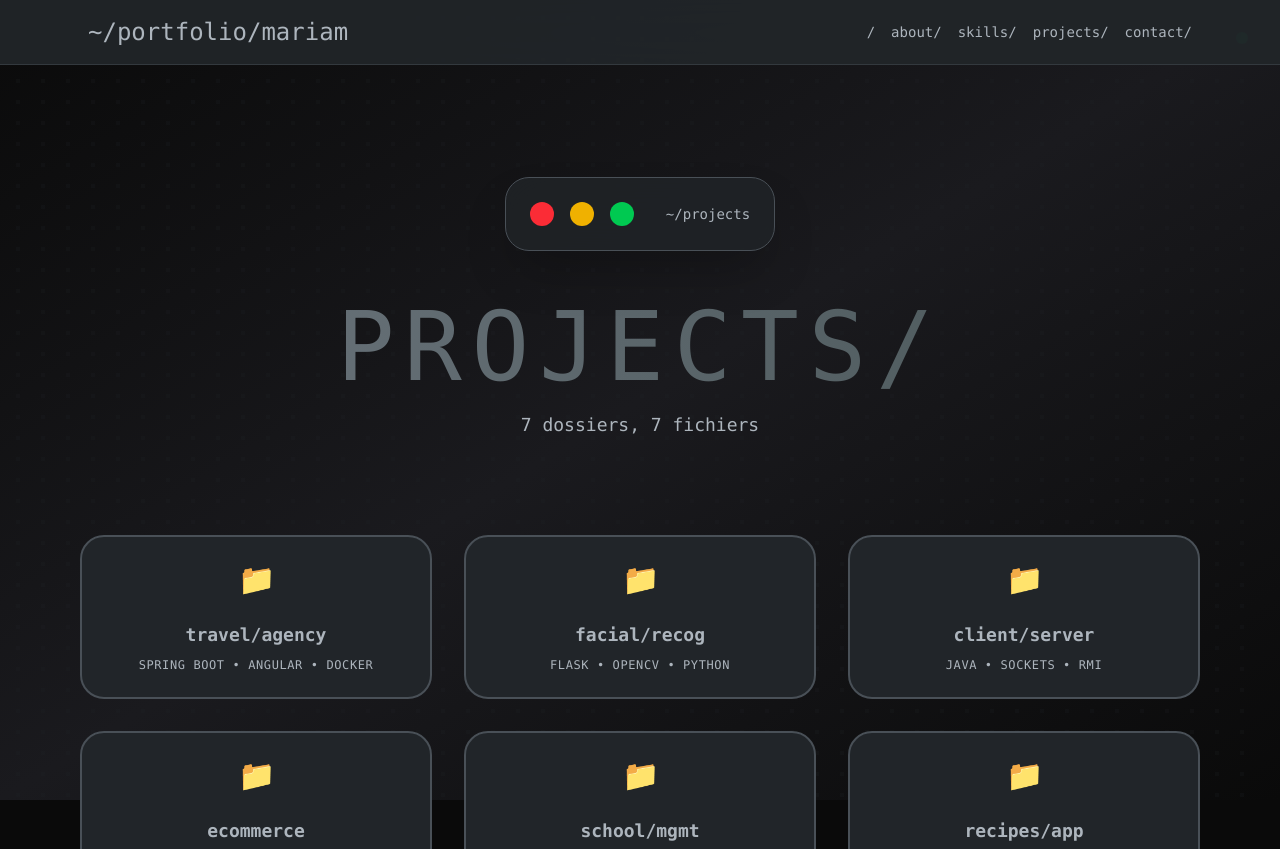
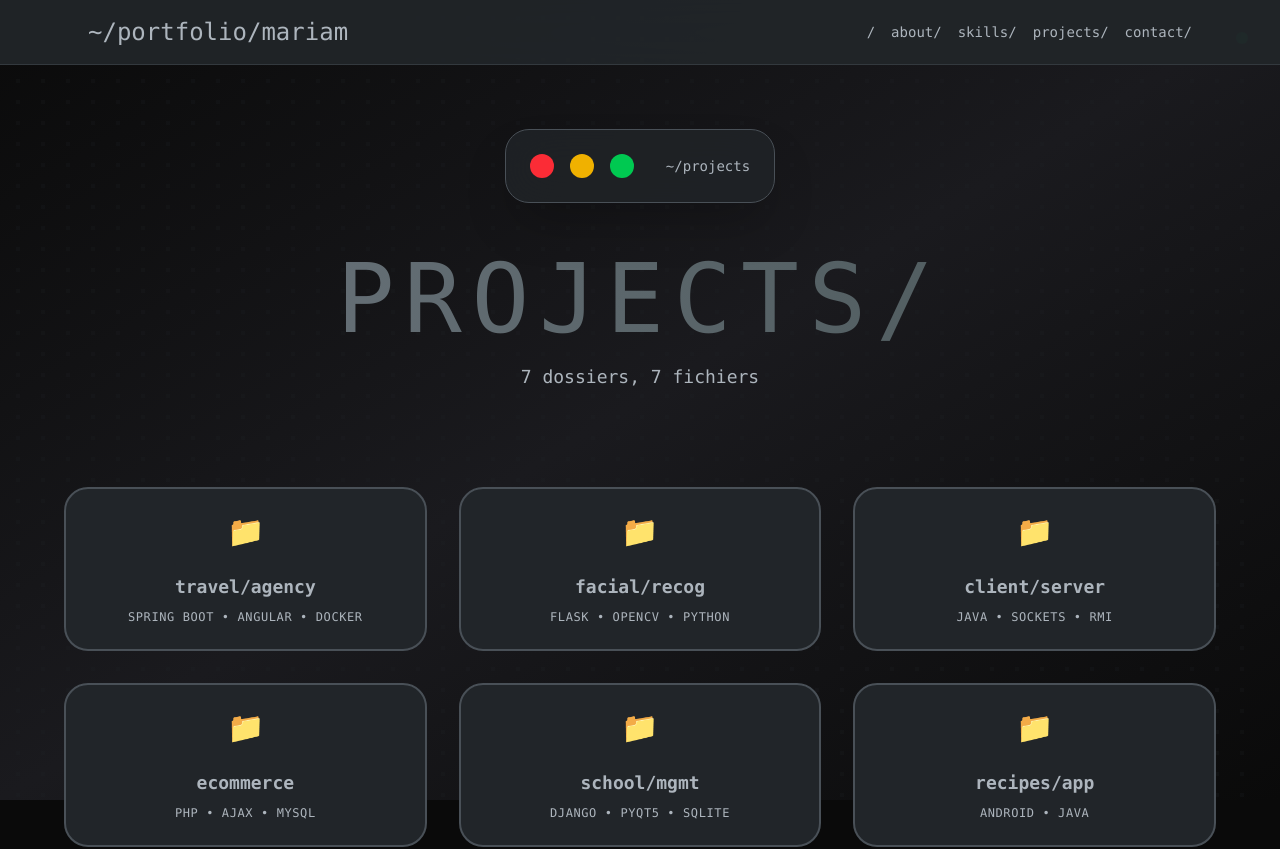
Before and after one commit to MariamChairi/my-portfolio, a Next.js app: page /projects in a window 1280 px wide. Shown: the top 849 px of the page. Built offline with nearby package versions, Linux system fonts and the light colour scheme.

Commit message:
Fix div structure in page.tsx

```diff
--- a/app/projects/page.tsx
+++ b/app/projects/page.tsx
@@ -79,7 +79,7 @@
   }, [selected])
 
   return (
-    <div className="max-w-6xl mx-auto px-4 py-12">
+    <div className="max-w-6xl mx-auto">
 
       {/* Header */}
       <div className="text-center mb-24">
```
